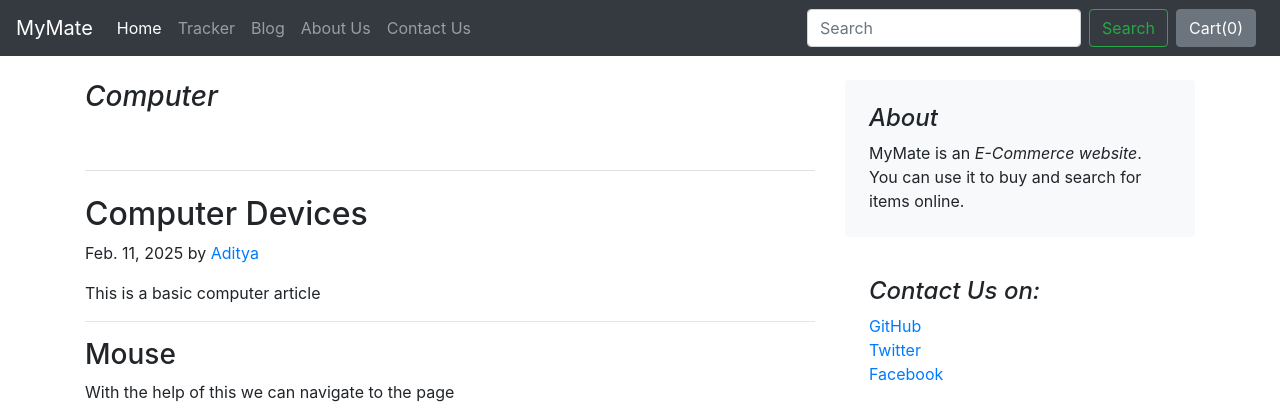
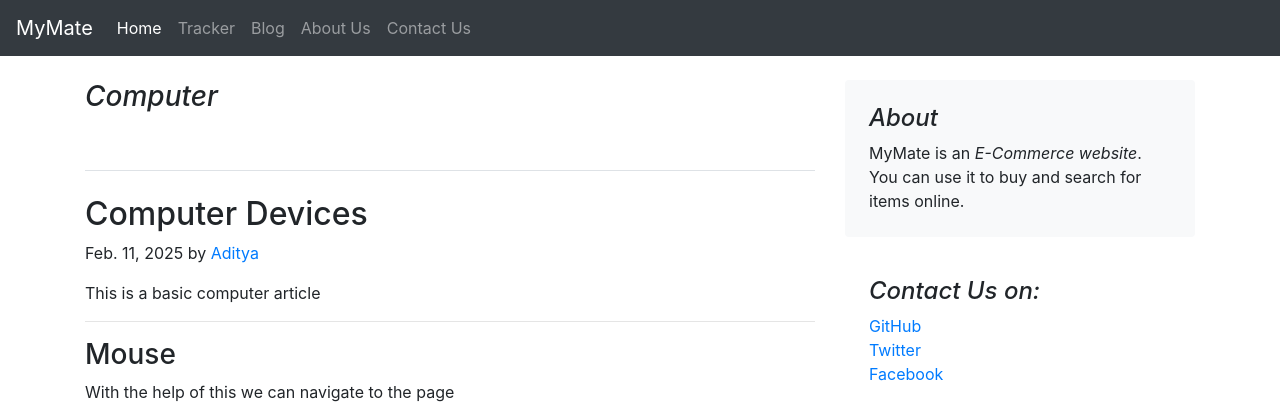
Before and after one commit to adityakashyap5047/django-cwh, a Django app: page /blog/blogpost/1 in a window 1280 px wide. Shown: the top 420 px of the page. Run offline with Django 5.2, Linux system fonts and the light colour scheme; data comes from the database, SQL or seed files in the repository; some libraries are stand-ins or nearby versions.

Commit message:
remove unused search form and cart button from blog template

```diff
--- a/second_site/blog/templates/blog/basic.html
+++ b/second_site/blog/templates/blog/basic.html
@@ -61,28 +61,6 @@
             <a class="nav-link" href="/shop/contact">Contact Us</a>
           </li>
         </ul>
-        <form class="form-inline my-2 my-lg-0">
-          <input
-            class="form-control mr-sm-2"
-            type="search"
-            placeholder="Search"
-            aria-label="Search"
-          />
-          <button class="btn btn-outline-success my-2 my-sm-0" type="submit">
-            Search
-          </button>
-        </form>
-        <button
-          type="button"
-          class="btn btn-secondary mx-2"
-          id="popcart"
-          data-container="body"
-          data-toggle="popover"
-          data-html="true"
-          data-placement="bottom"
-        >
-          Cart(<span id="cart">0</span>)
-        </button>
       </div>
     </nav>
 
```
